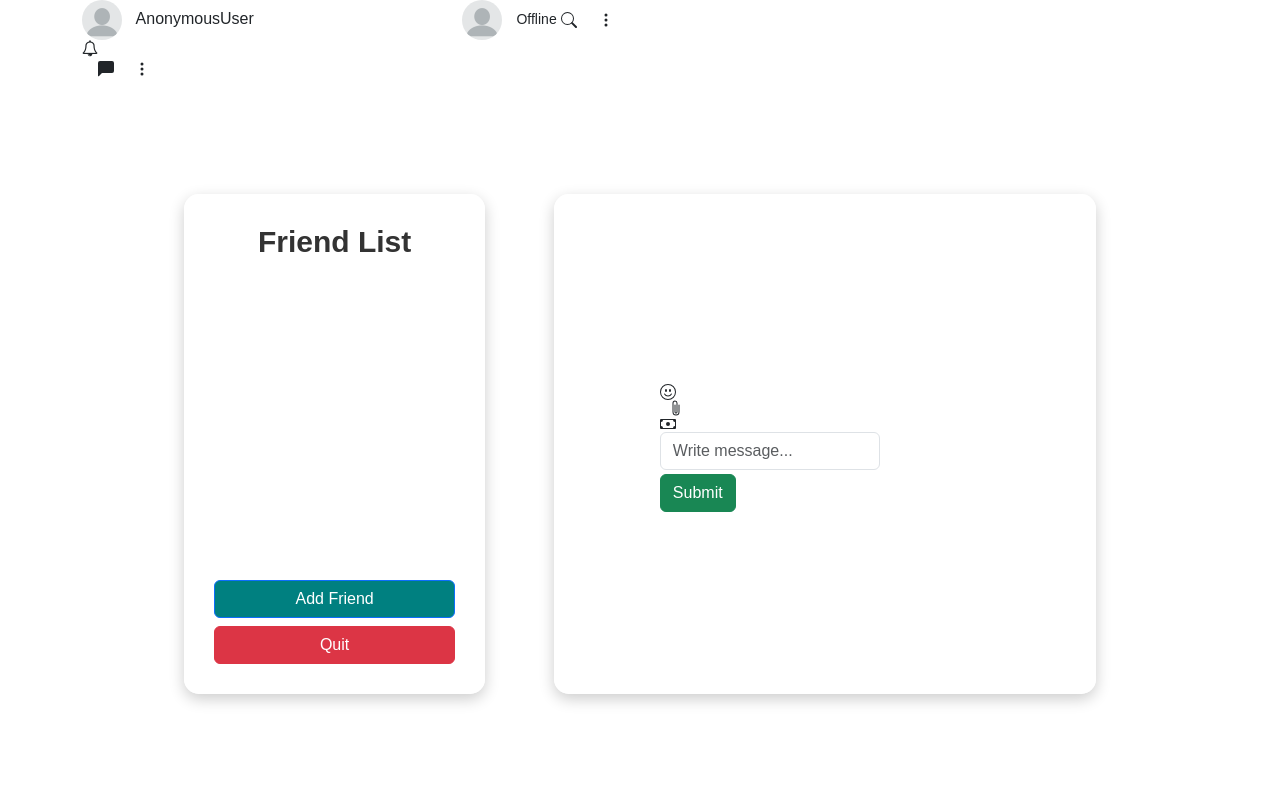
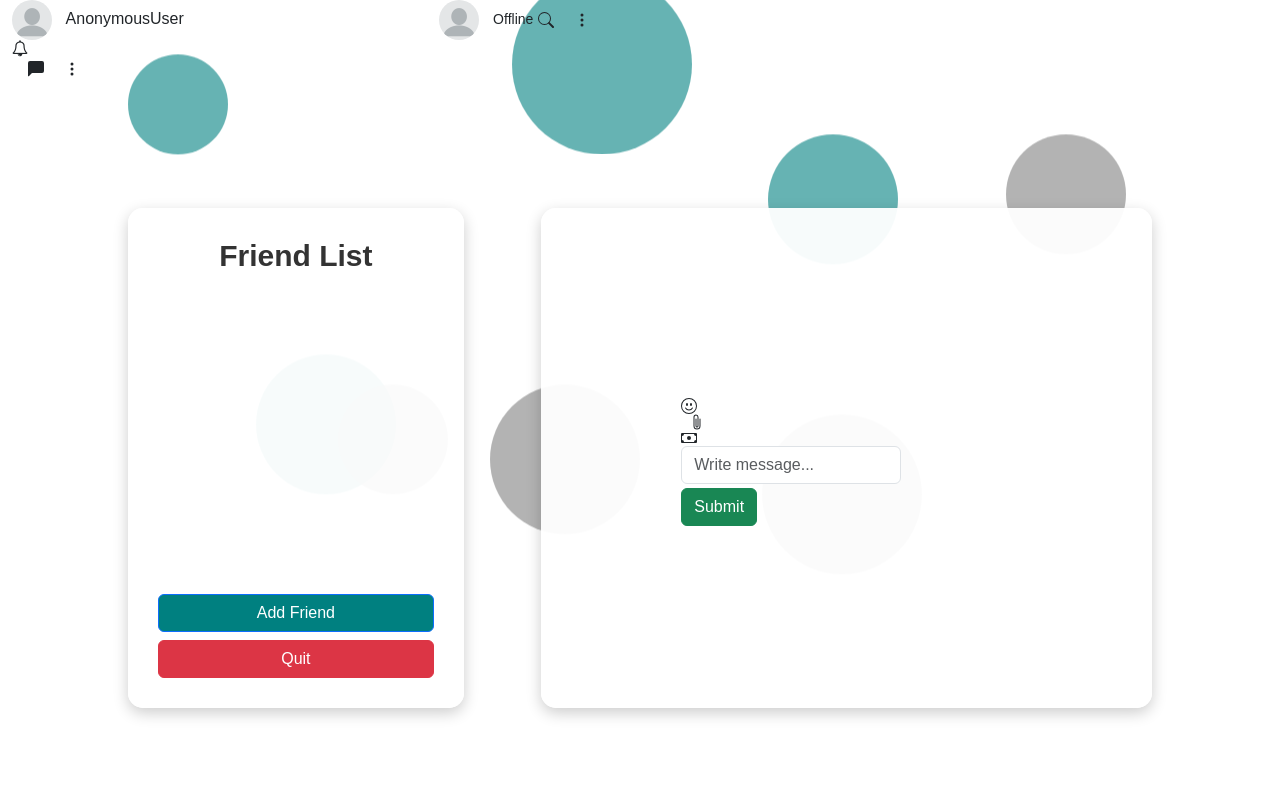
Before and after one commit to resilientdb/ResChat, a Django app: template app0/templates/chatting.html in a window 1280 px wide. Run offline with Django 4.2, Linux system fonts and the light colour scheme; the template is opened without the code that fills it, so the values that code supplies are empty; some libraries are stand-ins or nearby versions.

Commit message:
Update chatting.html

```diff
--- a/app0/templates/chatting.html
+++ b/app0/templates/chatting.html
@@ -97,15 +97,20 @@
 {% endblock %}
 
 {% block content %}
-<div class="back-container">
-    <div class="container-fluid front-container">
-        <div class="back-top"></div>
-        <div class="back-main"></div>
+<div class="background">
+    <div class="circle circle1"></div>
+    <div class="circle circle2"></div>
+    <div class="circle circle3"></div>
+    <div class="circle circle4"></div>
+    <div class="circle circle5"></div>
+    <div class="circle circle6"></div>
+    <div class="circle circle7"></div>
+    <div class="circle circle8"></div>
 </div>
-    <div class="container front-container1">
+<div class="container-fluid">
     <div class="row chat-top">
         <div class="col-sm-4 border-right border-secondary">
-                <img src="{% static 'assets/dp.png' %}" class="friend-profile-picture">
+            <img src="{% static 'assets/dp.png' %}" alt="" class="friend-profile-picture">
             <span class="ml-2">{{user}}</span>
             <span class="float-right mt-2">
                 <div class="notification">
@@ -123,14 +128,12 @@
                         d="M9.5 13a1.5 1.5 0 1 1-3 0 1.5 1.5 0 0 1 3 0zm0-5a1.5 1.5 0 1 1-3 0 1.5 1.5 0 0 1 3 0zm0-5a1.5 1.5 0 1 1-3 0 1.5 1.5 0 0 1 3 0z" />
                 </svg>
             </span>
-
-
         </div>
         <div class="col-sm-8">
-                <img src="{% static 'assets/dp.png' %}" class="friend-profile-picture">
+            <img src="{% static 'assets/dp.png' %}" alt=""class="friend-profile-picture">
             <span class="ml-2">{{friend}}</span>
                 {% if user.userprofilemodel.online_status %}
-                <small id="{{user.username}}_small">Online</small>
+                    <small id="{{user.username}}_small" >Online</small>
                 {% else %}
                     <small id="{{user.username}}_small">Offline</small>
                 {% endif %}
@@ -172,7 +175,7 @@
             </div>
         </div>
         <div class="col-sm-8 message-area d-flex align-items-center justify-content-center">
-                <div class="message-table-scroll">
+            <div class="chat-history">
                 <table class="table">
                     <tbody id='chat-body'>
                         {% for message in chat_history %}
@@ -290,5 +293,4 @@
     </div>
 </div>
 
-</div>
 {% endblock %}
```
Lines whose indentation alone changed are shown as unchanged.
